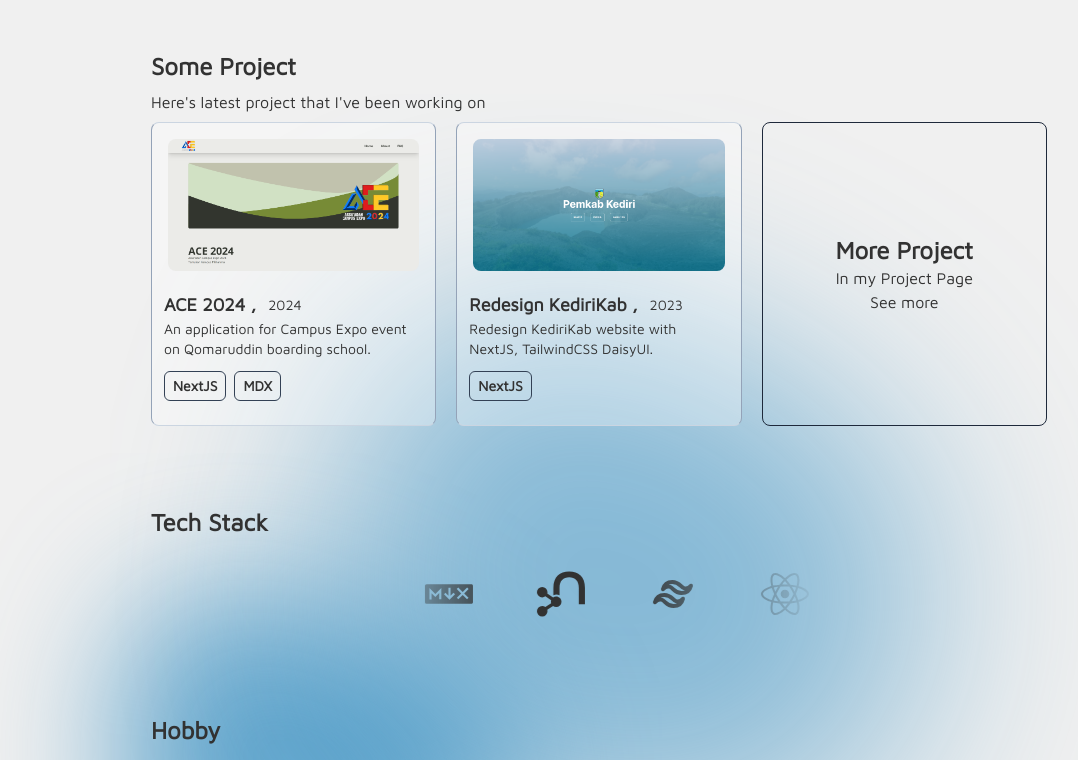
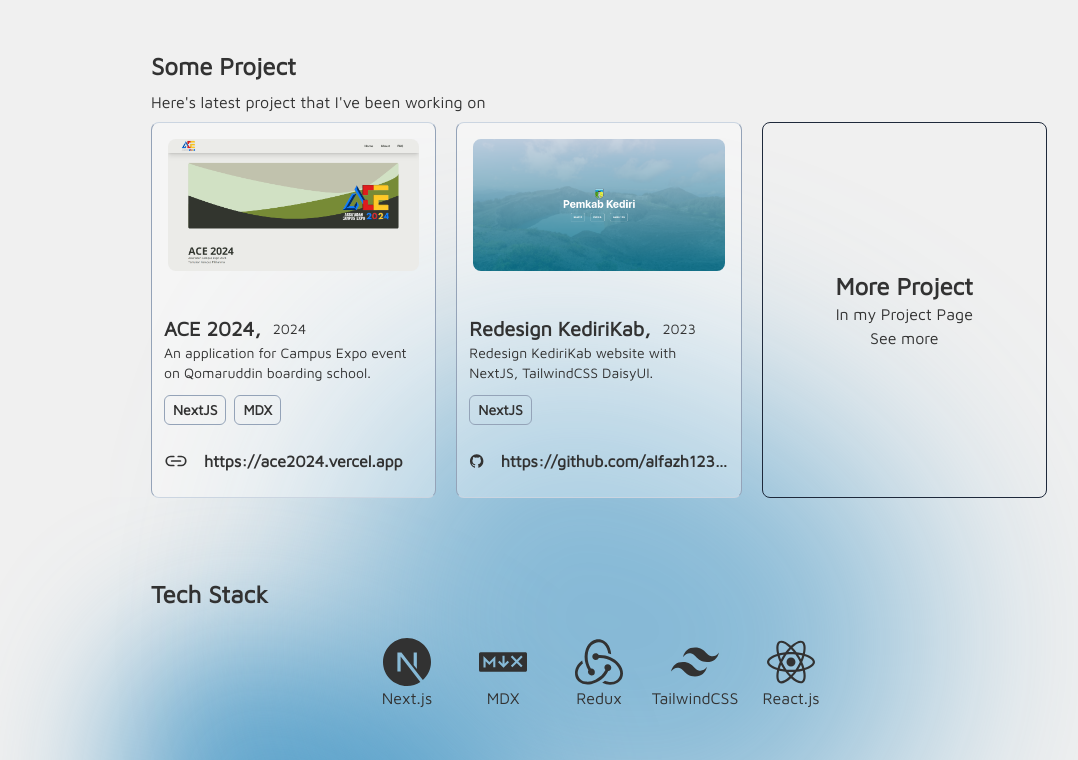
Before and after one commit to alfazh123/Alfazh, a Next.js app: page / in a window 1280 px wide. Shown: the part 880-1640 px from the top of the page, without its empty margins (41-1119 px from the left). Built offline with nearby package versions, Linux system fonts and the light colour scheme.

Commit message:
fix UI on some components

```diff
--- a/app/components/art-photo/list-art.tsx
+++ b/app/components/art-photo/list-art.tsx
@@ -1,27 +1,15 @@
 import ArtCard from "./art-card-date";
+import type { ListArtProps } from "@/app/lib/utils";
 
-interface ListArtProps {
-    Props: {
-        art: string[];
-        date: string[];
-    };
-}
 
 export default function ListArt({ Props }: ListArtProps) {
     return (
         <div>
             {/* <div className="lg:columns-4 sm:columns-3 columns-2 gap-4 space-y-4"> */}
             <div className="flex flex-wrap gap-4 justify-center">
-                {Props.art.map((art, id) => (
+                {Props.map((art, id) => (
                     <div className={``} key={id}>
-                        <ArtCard
-                            art={{
-                                image: art,
-                            }}
-                            date={{
-                                date: Props.date[id],
-                            }}
-                        />
+                        <ArtCard {...art}/>
                     </div>
                 ))}
             </div>
--- a/app/components/project/project-card.tsx
+++ b/app/components/project/project-card.tsx
@@ -2,8 +2,10 @@ import { Suspense } from "react";
 
 import Image from "next/image";
 import Link from "next/link";
+import clsx from "clsx";
 
 import { ImageSkeleton, SkeletonProjectCard } from "../skeleton";
+import { IoLogoGithub, IoLinkOutline } from "react-icons/io5";
 
 interface ProjectCardProps {
     title: string;
@@ -22,10 +24,20 @@ export default function ProjectCard({
     href,
     tag,
 }: ProjectCardProps) {
+
+    const isGithub = (href: string) => {
+        return href.includes("github");
+    }
+
     return (
         // <Suspense fallback={<SkeletonProjectCard />}>
-            <div className="project-card group flex flex-col h-full border dark:border-x-slate600 border-x-slate400 border-y-slate300 dark:border-y-slate200 transition ease-in-out delay-150  hover:scale-105 bg-white dark:bg-black100 bg-opacity-30 dark:bg-opacity-30  duration-300 w-full rounded-lg">
-                <Link href={href} className="project-card-inner m-2">
+            // <div className="project-card group flex flex-col h-full border dark:border-x-slate600 border-x-slate400 border-y-slate300 dark:border-y-slate200 transition ease-in-out delay-150 hover:bg-slate200 dark:hover:bg-black100 bg-white dark:bg-black100 bg-opacity-30 dark:bg-opacity-30  duration-300 w-full rounded-lg">
+            <div className={clsx(
+                `group flex flex-col h-full w-full border rounded-lg border-x-slate400 border-y-slate300 dark:border-x-slate600 dark:border-y-slate400`,
+                `hover:bg-slate100 dark:hover:bg-black100 bg-white dark:bg-black100 bg-opacity-30 dark:bg-opacity-30`,
+                `transition ease-in-out delay-150 duration-500`
+            )}>
+                <Link href={href} className="project-card-inner m-2 space-y-6">
                     <Suspense fallback={<ImageSkeleton />}>
                         <Image
                             src={src}
@@ -37,23 +49,35 @@ export default function ProjectCard({
                     </Suspense>
                     <div className="items-center">
                         <div className="mx-1 inline-flex justify-center items-center mt-3 gap-3">
-                            <h3 className="text-lg font-bold group-hover:underline">
-                                {title} ,
+                            <h3 className="text-xl font-bold">
+                                {title},
                             </h3>
                             <p className="text-sm ">{year}</p>
                         </div>
                         <p className="text-sm mx-1 mb-3">{description}</p>
-                        <div className="justify-between mb-4">
+                        <div className="mb-4 flex flex-wrap gap-2 mx-1">
                             {tag?.map((tag) => (
                                 <p
                                     key={tag}
-                                    className="border-solid border font-semibold dark:border-slate200 border-slate700 px-2 py-1 rounded-md text-sm inline-block mx-1"
+                                    className="border-solid border font-semibold dark:border-slate200 border-slate400 px-2 py-1 rounded-md text-sm inline-block"
                                 >
                                     {tag}
                                 </p>
                             ))}
                         </div>
+
                     </div>
+                    <div className="flex gap-4 mx-1 pb-4 group-hover:text-tosca100 transition-all duration-300 ease-in-out">
+                        {isGithub(href) ? (
+                            <IoLogoGithub className="text-2xl " />
+                        ) : (
+                            <IoLinkOutline className="text-2xl " />
+                        )}
+                        <p className="truncate font-semibold">
+                            {href}
+                        </p>
+                    </div>
+
                 </Link>
             </div>
         // </Suspense>
--- a/app/components/tech-stack.tsx
+++ b/app/components/tech-stack.tsx
@@ -1,44 +1,49 @@
-import { SiNextdotjs, SiMdx, SiNeo4J } from "react-icons/si";
+import { SiNextdotjs, SiMdx, SiNeo4J, SiRedux, SiTailwindcss, SiReact } from "react-icons/si";
 import { TbBrandTailwind } from "react-icons/tb";
 import { FaReact } from "react-icons/fa";
+import Link from "next/link";
+import { link } from "fs";
+
+const techStack = [
+    {
+        label: "Next.js",
+        link: "https://nextjs.org",
+        icon: <SiNextdotjs className="md:text-5xl text-4xl" />,
+    },
+    {
+        label: "MDX",
+        link: "https://mdxjs.com",
+        icon: <SiMdx className="md:text-5xl text-4xl" />,
+    },
+    {
+        label: "Redux",
+        link: "https://reduxjs.org",
+        icon: <SiRedux className="md:text-5xl text-4xl" />,
+    },
+    {
+        label: "TailwindCSS",
+        link: "https://tailwindcss.com",
+        icon: <SiTailwindcss className="md:text-5xl text-4xl" />,
+    },
+    {
+        label: "React.js",
+        link: "https://reactjs.org",
+        icon: <SiReact className="md:text-5xl text-4xl" />,
+    },
+]
 
 export default function TechStack() {
     return (
-        <div className="md:w-1/2 w-5/6 inline-flex flex-nowrap overflow-hidden [mask-image:_linear-gradient(to_right,transparent_0,_black_128px,_black_calc(100%-200px),transparent_100%)]">
-            <ul className="flex [&_li]:mx-8 [&_li]:cursor-pointer md:justify-start max-w-none animate-infinite-scroll">
-                <li>
-                    <SiNextdotjs className="md:text-5xl text-4xl" />
-                </li>
-                <li>
-                    <SiMdx className="md:text-5xl text-4xl" />
-                </li>
-                <li>
-                    <SiNeo4J className="md:text-5xl text-4xl" />
-                </li>
-                <li>
-                    <TbBrandTailwind className="md:text-5xl text-4xl" />
-                </li>
-                <li>
-                    <FaReact className="md:text-5xl text-4xl" />
-                </li>
-            </ul>
-            <ul className="flex [&_li]:mx-8 [&_li]:cursor-pointer md:justify-start max-w-none animate-infinite-scroll">
-                <li>
-                    <SiNextdotjs className="md:text-5xl text-4xl" />
-                </li>
-                <li>
-                    <SiMdx className="md:text-5xl text-4xl" />
-                </li>
-                <li>
-                    <SiNeo4J className="md:text-5xl text-4xl" />
-                </li>
-                <li>
-                    <TbBrandTailwind className="md:text-5xl text-4xl" />
-                </li>
-                <li>
-                    <FaReact className="md:text-5xl text-4xl" />
-                </li>
-            </ul>
+
+        <div className="flex flex-wrap gap-8">
+            {techStack.map((tech, id) => (
+                <div key={id} className="group w-16 h-16 flex flex-col justify-center items-center">
+                    <p className="group-hover:-translate-y-4 transition-all duration-500 ease-in-out">
+                        {tech.icon}
+                    </p>
+                    <Link href={tech.link} className="text-center bg-opacity-0 text-opacity-0 group-hover:bg-opacity-100 group-hover:text-opacity-100 transition-all duration-700 ease-in-out bg-slate900 text-slate100 dark:bg-slate100 dark:text-black100 hover:text-tosca100 px-2 rounded-md">{tech.label}</Link>
+                </div>
+            ))}
         </div>
     );
 }
--- a/app/components/theme-button.tsx
+++ b/app/components/theme-button.tsx
@@ -1,8 +1,8 @@
 "use client";
 
 import { FaMoon, FaSun } from "react-icons/fa";
-import { useState, useEffect } from "react";
 import { useTheme } from "next-themes";
+import { clsx } from "clsx";
 
 export default function ThemeButton() {
     const { setTheme } = useTheme();
@@ -11,7 +11,13 @@ export default function ThemeButton() {
         <div>
             <button
                 onClick={() => setTheme("light")}
-                className="group transition-all ease-in-out duration-300 px-4 py-2 shadow-lg dark:shadow-lg dark:shadow-slate600 rounded-full dark:block hidden"
+                className={
+                    clsx(
+                        `group transition-all ease-in-out duration-300 px-4 py-2`,
+                        `border border-b-2 border-l-0 border-r-0 border-t-0 border-b-slate900`,
+                        `rounded-full dark:block hidden`
+                    )
+                }
                 name="theme-button"
                 type="button"
                 title="Change theme"
@@ -20,7 +26,13 @@ export default function ThemeButton() {
             </button>
             <button
                 onClick={() => setTheme("dark")}
-                className="group transition-all ease-in-out duration-300 px-4 py-2 shadow-lg dark:shadow-lg dark:shadow-slate600 rounded-full dark:hidden block"
+                className={
+                    clsx(
+                        `group transition-all ease-in-out duration-300 px-4 py-2`,
+                        `border border-b-2 border-l-0 border-r-0 border-t-0 border-b-slate300`,
+                        `rounded-full dark:hidden block`
+                    )
+                }
                 name="theme-button"
                 type="button"
                 title="Change theme"
```
